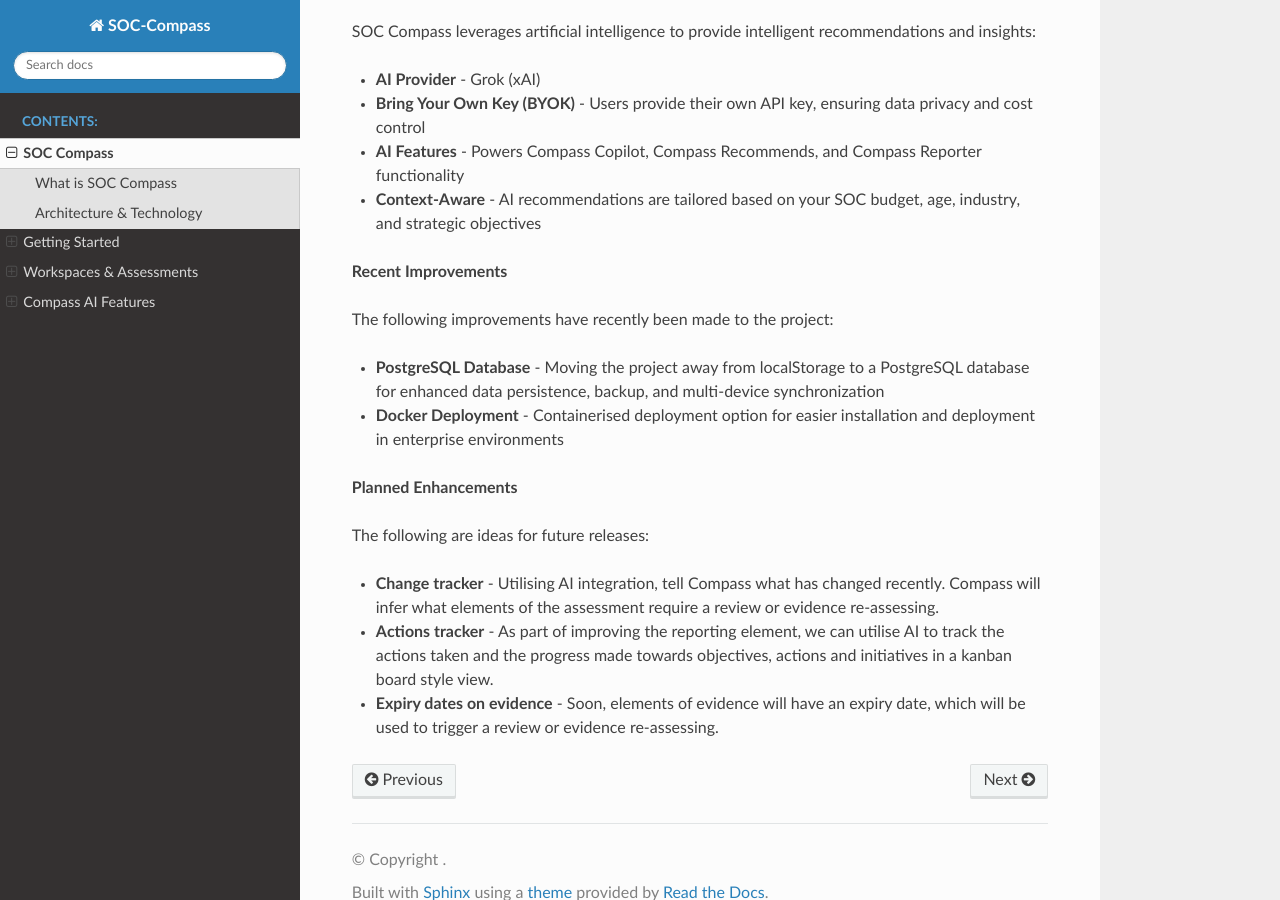
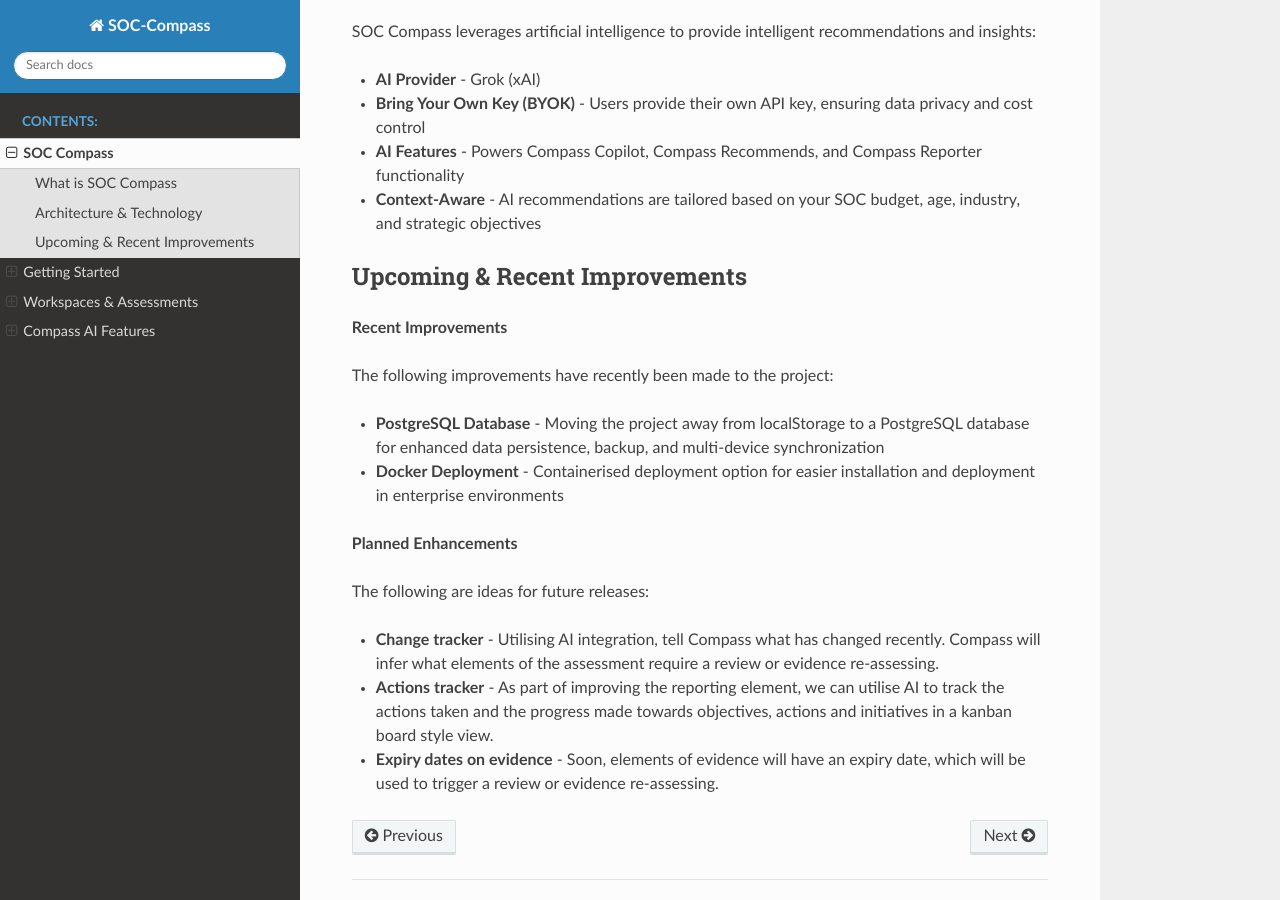
Before and after one commit to mikecybersec/SOC-Compass, a Sphinx documentation site: the page built from docs/soc_compass.rst, in a window 1280 px wide and 900 px high, scrolled down 1980 px. Built offline with Sphinx 7.4.7 and the Read the Docs theme 3.1.0, drawn with Linux system fonts in a browser that asks for light colours.

Commit message:
Add section for upcoming and recent improvements in SOC Compass documentation to enhance user awareness of new features and updates.

```diff
--- a/docs/soc_compass.rst
+++ b/docs/soc_compass.rst
@@ -67,6 +67,10 @@
 - **AI Features** - Powers Compass Copilot, Compass Recommends, and Compass Reporter functionality
 - **Context-Aware** - AI recommendations are tailored based on your SOC budget, age, industry, and strategic objectives
 
+-----------------
+Upcoming & Recent Improvements
+-----------------
+
 **Recent Improvements**
 
 The following improvements have recently been made to the project:
```
